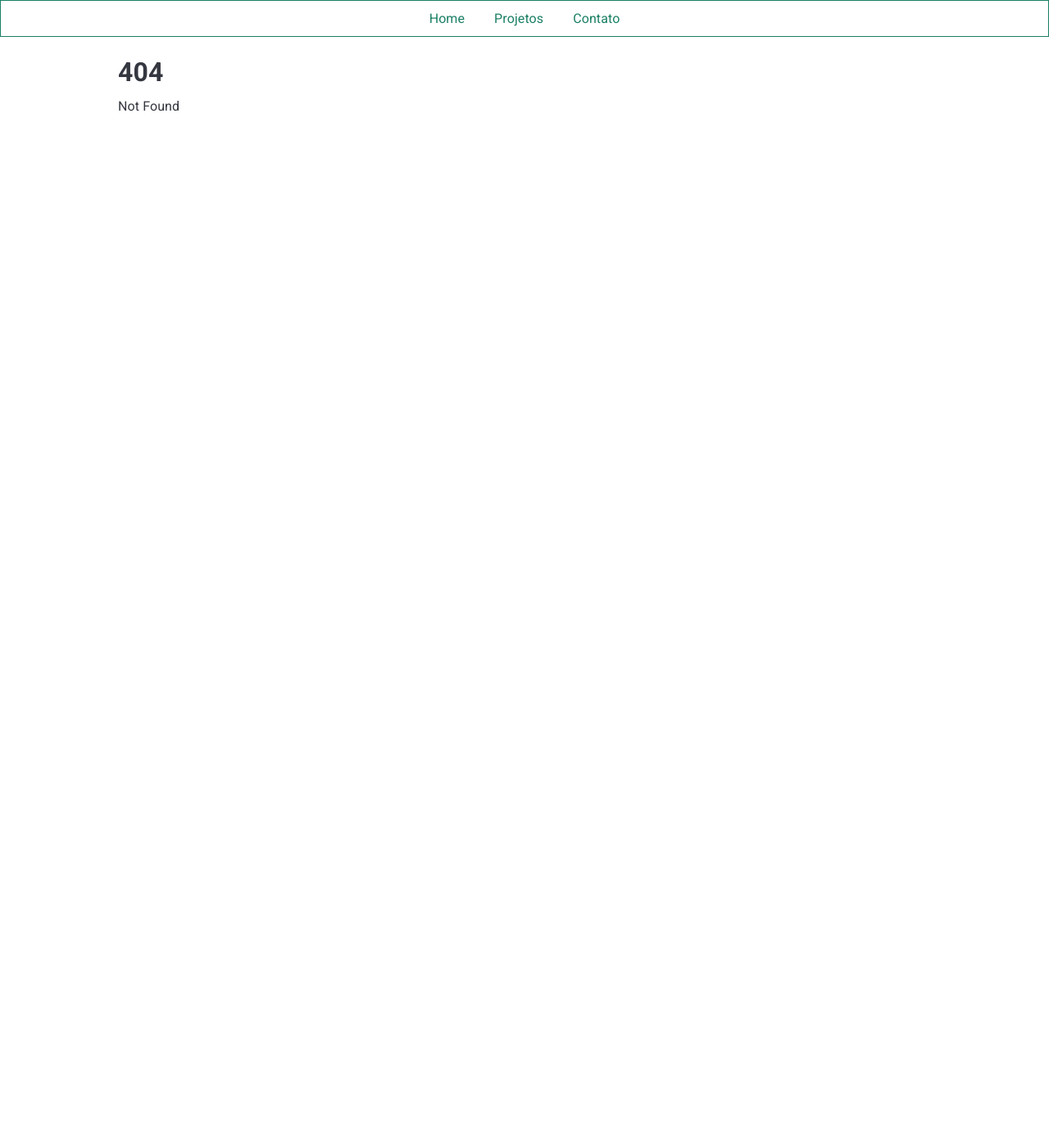
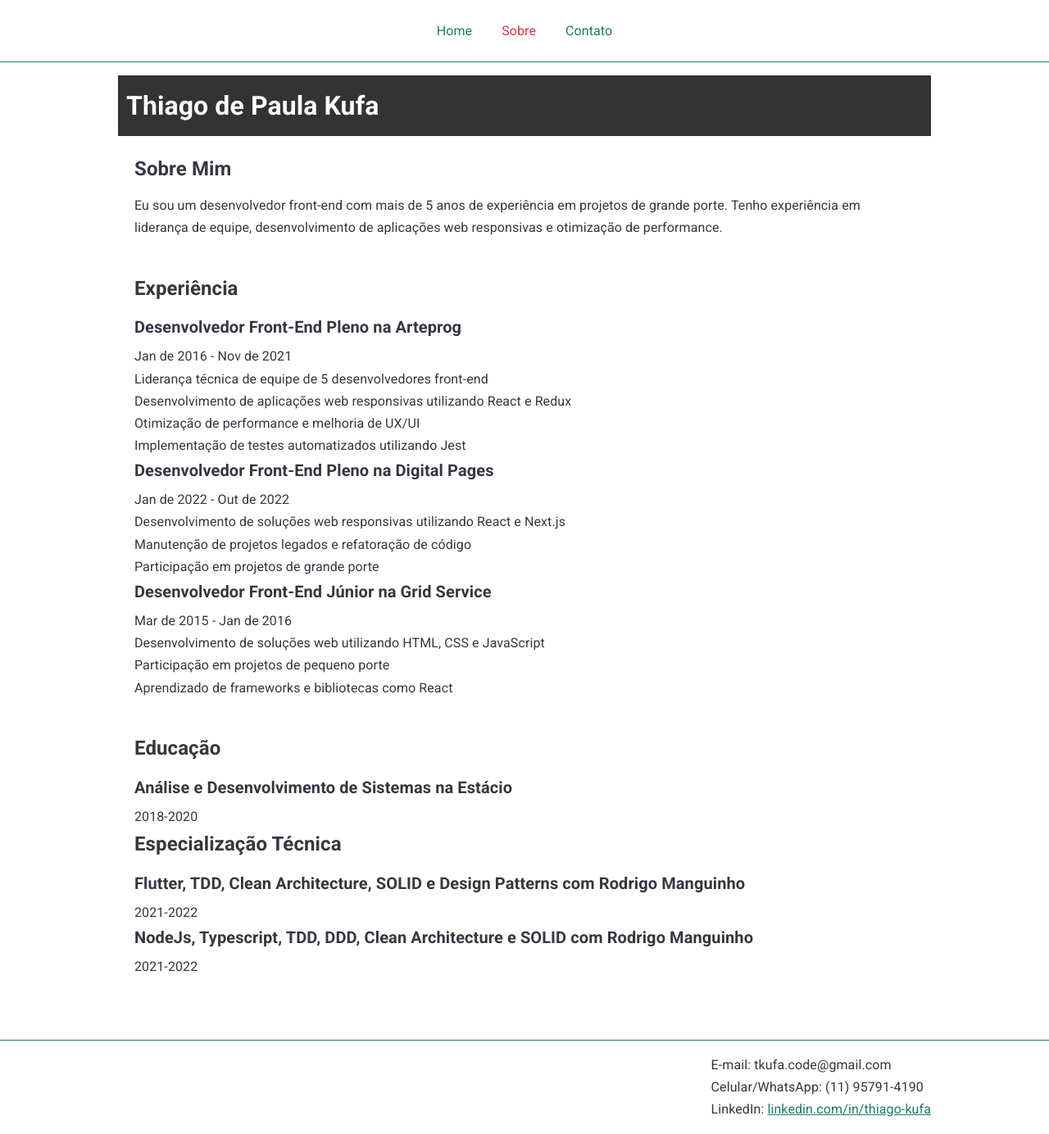
Before and after one commit to ThiagoKufa/thiago-kufa, a SvelteKit app: page /about in a window 1280 px wide. Before the commit this address had no page. Shown: the whole page at 82% size. Before the commit the page ends 800 px from the top, so only its background shows below. Built offline with nearby package versions, Linux system fonts and the light colour scheme.

Commit message:
update: 19/03/2023

```diff
--- a/src/components/Header.svelte
+++ b/src/components/Header.svelte
@@ -5,7 +5,7 @@
 <header class="headerContainer">
 	<nav class="navbar">
 		<a href="/" class="link" class:active={$page.url.pathname === '/'}>Home</a>
-		<a href="/projects" class="link" class:active={$page.url.pathname === '/projects'}>Projetos</a>
+		<a href="/about" class="link" class:active={$page.url.pathname === '/about'}>Sobre</a>
 		<a href="/contact" class="link" class:active={$page.url.pathname === '/contact'}>Contato</a>
 	</nav>
 </header>
@@ -14,7 +14,9 @@
 	.headerContainer {
 		display: flex;
 		justify-content: center;
-		border: 1px solid var(--color-primary);
+		align-items: center;
+		min-height: 75px;
+		border-bottom: 1px solid var(--color-primary);
 	}
 	.navbar {
 		display: flex;
--- a/src/routes/+layout.svelte
+++ b/src/routes/+layout.svelte
@@ -15,6 +15,17 @@
 	<main>
 		<slot />
 	</main>
+	<footer>
+		<div class="footer__content">
+			<div class="footer__content__contact">
+				<p>E-mail: tkufa.code@gmail.com</p>
+				<p>Celular/WhatsApp: (11) 95791-4190</p>
+				<p>
+					LinkedIn: <a href="<http://linkedin.com/in/thiago-kufa>">linkedin.com/in/thiago-kufa</a>
+				</p>
+			</div>
+		</div>
+	</footer>
 </div>
 
 <style>
@@ -34,4 +45,21 @@
 		margin: 0 auto;
 		box-sizing: border-box;
 	}
+	footer {
+		border-top: 1px solid var(--color-primary);
+	}
+	.footer__content {
+		flex: 1;
+		display: flex;
+		flex-direction: column;
+		align-items: flex-end;
+		padding: 1rem;
+		width: 100%;
+		max-width: 64rem;
+		margin: 0 auto;
+		box-sizing: border-box;
+	}
+	.footer__content__contact a {
+		color: var(--color-primary);
+	}
 </style>
--- /dev/null
+++ b/src/routes/about/+page.svelte
@@ -0,0 +1,109 @@
+<script lang="ts">
+	let tortilla = 'Plain';
+	let fillings: string[] = [];
+</script>
+
+<svelte:head>
+	<title>Projetos</title>
+	<meta name="description" content="Projetos de Thiago Kufa" />
+</svelte:head>
+<header>
+	<h1>Thiago de Paula Kufa</h1>
+</header>
+<main>
+	<section id="sobre-mim">
+		<h2>Sobre Mim</h2>
+		<p>
+			Eu sou um desenvolvedor front-end com mais de 5 anos de experiência em projetos de grande
+			porte. Tenho experiência em liderança de equipe, desenvolvimento de aplicações web responsivas
+			e otimização de performance.
+		</p>
+	</section>
+	<section id="experiencia">
+		<h2>Experiência</h2>
+		<ul>
+			<li>
+				<h3>Desenvolvedor Front-End Pleno na Arteprog</h3>
+				<p>Jan de 2016 - Nov de 2021</p>
+				<ul>
+					<li>Liderança técnica de equipe de 5 desenvolvedores front-end</li>
+					<li>Desenvolvimento de aplicações web responsivas utilizando React e Redux</li>
+					<li>Otimização de performance e melhoria de UX/UI</li>
+					<li>Implementação de testes automatizados utilizando Jest</li>
+				</ul>
+			</li>
+			<li>
+				<h3>Desenvolvedor Front-End Pleno na Digital Pages</h3>
+				<p>Jan de 2022 - Out de 2022</p>
+				<ul>
+					<li>Desenvolvimento de soluções web responsivas utilizando React e Next.js</li>
+					<li>Manutenção de projetos legados e refatoração de código</li>
+					<li>Participação em projetos de grande porte</li>
+				</ul>
+			</li>
+			<li>
+				<h3>Desenvolvedor Front-End Júnior na Grid Service</h3>
+				<p>Mar de 2015 - Jan de 2016</p>
+				<ul>
+					<li>Desenvolvimento de soluções web utilizando HTML, CSS e JavaScript</li>
+					<li>Participação em projetos de pequeno porte</li>
+					<li>Aprendizado de frameworks e bibliotecas como React</li>
+				</ul>
+			</li>
+		</ul>
+	</section>
+	<section id="educacao">
+		<h2>Educação</h2>
+		<ul>
+			<li>
+				<h3>Análise e Desenvolvimento de Sistemas na Estácio</h3>
+				<p>2018-2020</p>
+			</li>
+		</ul>
+		<h2>Especialização Técnica</h2>
+		<ul>
+			<li>
+				<h3>Flutter, TDD, Clean Architecture, SOLID e Design Patterns com Rodrigo Manguinho</h3>
+				<p>2021-2022</p>
+			</li>
+			<li>
+				<h3>NodeJs, Typescript, TDD, DDD, Clean Architecture e SOLID com Rodrigo Manguinho</h3>
+				<p>2021-2022</p>
+			</li>
+		</ul>
+	</section>
+</main>
+
+<style>
+	header {
+		background-color: #333;
+		color: #fff;
+		display: flex;
+		justify-content: space-between;
+		padding: 10px;
+	}
+
+	main {
+		margin: 20px;
+	}
+
+	section {
+		margin-bottom: 40px;
+	}
+
+	h2 {
+		font-size: 24px;
+		margin-bottom: 10px;
+	}
+
+	ul {
+		list-style: none;
+		margin: 0;
+		padding: 0;
+	}
+
+	h3 {
+		font-size: 20px;
+		margin-bottom: 5px;
+	}
+</style>
--- a/src/routes/contact/+page.svelte
+++ b/src/routes/contact/+page.svelte
@@ -1,18 +1,69 @@
-<svelte:head>
-	<title>Contato</title>
-	<meta name="description" content="Contatos de Thiago Kufa" />
-</svelte:head>
+<script lang="ts">
+	import { onMount } from 'svelte';
 
-<section>
-	<h1>Contato</h1>
-</section>
+	let fullName = '';
+	let email = '';
+	let message = '';
+
+	const handleSubmit = (event: SubmitEvent) => {
+		event.preventDefault();
+		console.log(fullName, email, message);
+	};
+
+	onMount(() => {
+		document.title = 'Contato';
+	});
+</script>
+
+<form on:submit={handleSubmit}>
+	<label for="fullName">Nome:</label>
+	<input type="text" id="fullName" name="fullName" bind:value={fullName} />
+
+	<label for="email">E-mail:</label>
+	<input type="email" id="email" name="email" bind:value={email} />
+
+	<label for="message">Mensagem:</label>
+	<textarea id="message" name="message" bind:value={message} />
+
+	<button type="submit">Enviar</button>
+</form>
+
+{#if fullName !== ''}
+	<ul>
+		<li>{fullName}</li>
+		<li>{email}</li>
+		<li>{message}</li>
+	</ul>
+{/if}
+{#if 1 + 1 === 2}
+	acerto!
+{/if}
 
 <style>
-	section {
-		display: flex;
-		flex-direction: column;
-		justify-content: center;
-		align-items: center;
-		flex: 0.6;
+	input,
+	textarea {
+		display: block;
+		margin-bottom: 1.5rem;
+		padding: 0.75rem;
+		border: 1px solid #ccc;
+		border-radius: 0.25rem;
+		width: 100%;
+	}
+
+	button[type='submit'] {
+		background-color: #007bff;
+		color: #fff;
+		padding: 0.75rem 1.5rem;
+		border: none;
+		border-radius: 0.25rem;
+		cursor: pointer;
+	}
+	ul {
+		list-style: none;
+		padding-left: 0;
+	}
+
+	li {
+		margin-bottom: 0.5rem;
 	}
 </style>
```
Also changed, not shown: src/routes/projects/+page.svelte (deleted, +0 -18 lines), src/routes/about/+page.ts (renamed from src/routes/projects/+page.ts).
